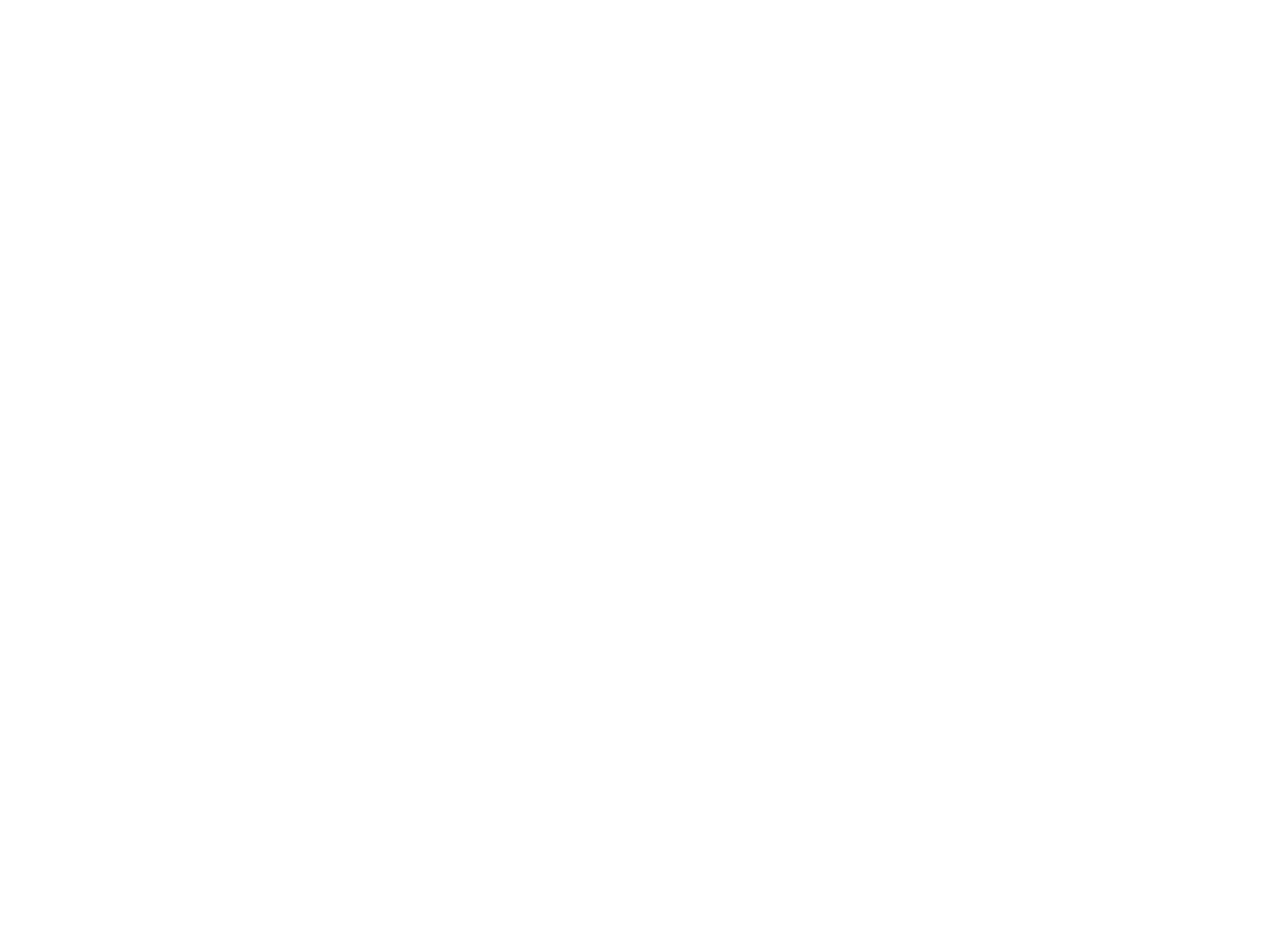
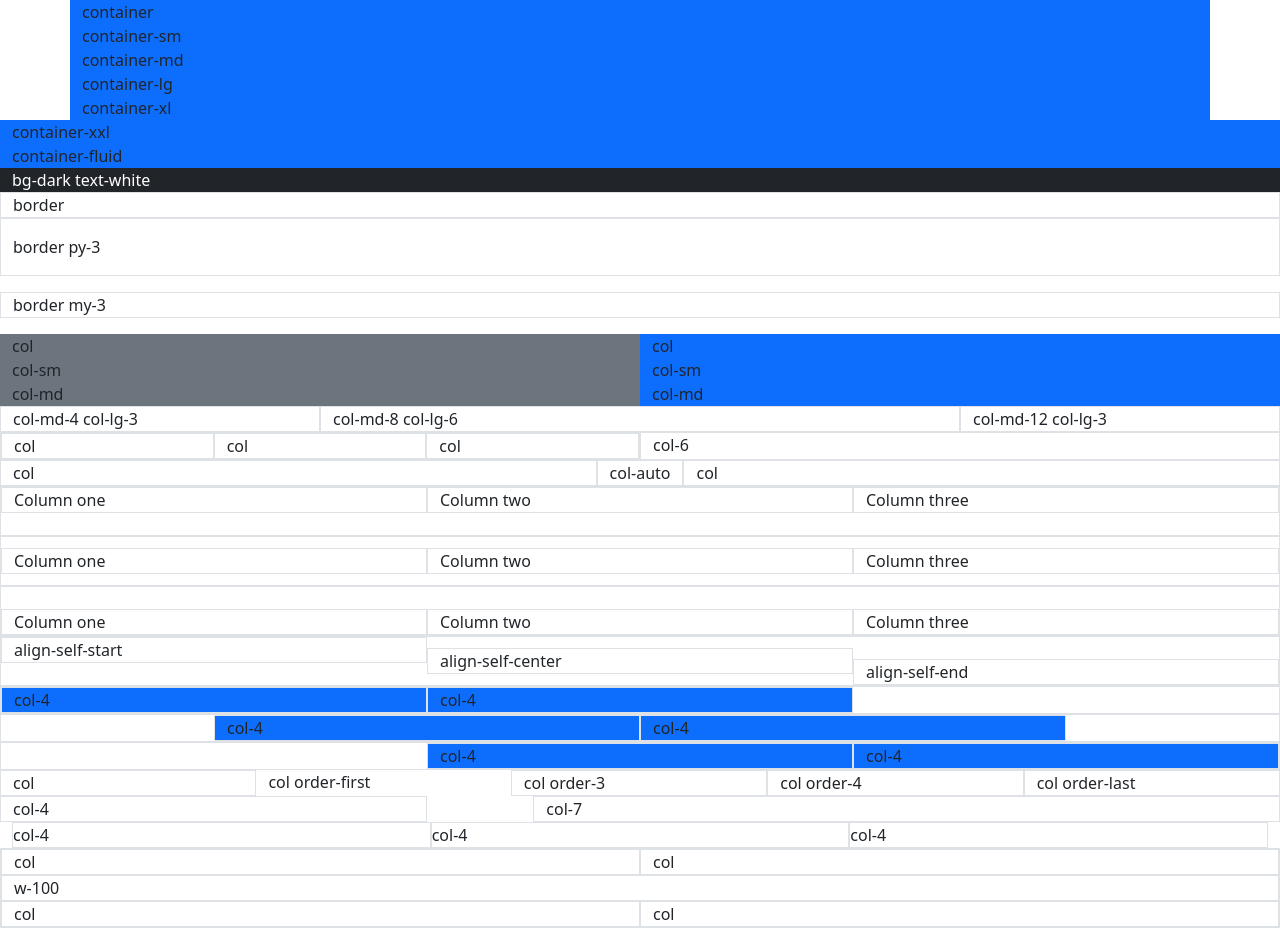
Before and after one commit to nicolasmatthewlee/bootstrap-playground, a React (Create React App) app: page / in a window 1280 px wide. Before the commit the page ends 800 px from the top, so only its background shows below. Built offline with nearby package versions, Linux system fonts and the light colour scheme.

Commit message:
worked through introduction, getting started, containers, grid system

```diff
--- a/src/App.js
+++ b/src/App.js
@@ -1,7 +1,166 @@
 import "bootstrap/dist/css/bootstrap.min.css";
 
+// import individual components rather than the entire library
+// to reduce the amount of code that gets sent to the client
+import Button from "react-bootstrap/Button";
+
 function App() {
-  return <div className="App"></div>;
+  return (
+    <div className="App">
+      {/* // container spans a max-width at each breakpoint */}
+      <div className="container bg-primary">container</div>
+      {/* container-{breakpoint} spants 100% of the width until the specified breakpoint and then spans a max-width like container; will be 100% until the breakpoint specified (then max-width like container) */}
+      <div className="container-sm bg-primary">container-sm</div>
+      <div className="container-md bg-primary">container-md</div>
+      <div className="container-lg bg-primary">container-lg</div>
+      <div className="container-xl bg-primary">container-xl</div>
+      <div className="container-xxl bg-primary">container-xxl</div>
+      {/* container-fluid spans 100% of the width at each breakpoint */}
+      <div className="container-fluid bg-primary">container-fluid</div>
+      <div className="container-fluid bg-dark text-white">
+        bg-dark text-white
+      </div>
+      <div className="container-fluid border">border</div>
+      {/* default container padding is 12px on left and right and none on top and bottom */}
+      <div className="container-fluid border py-3">border py-3</div>
+      {/* NOTE: do not set left and right margin on responsive containers because the value auto is applied to margin-left and margin-right to align the container horizontally */}
+      <div className="container-fluid border my-3">border my-3</div>
+
+      {/* Bootstrap uses a 12-column grid system built with flexbox */}
+      {/* each column size specifies a max-width before it will wrap */}
+      {/* in a Bootstrap grid layout, content must be placed inside colummns and only columns can be the immediate children of rows */}
+      {/* grid column widths are set in percentages, so they are always fluid and sized relative to their parent element */}
+      <div className="container-fluid no-gutters">
+        <div className="row px-0">
+          <div className="col bg-secondary">col</div>
+          <div className="col bg-primary">col</div>
+        </div>
+        <div className="row">
+          <div className="col-sm bg-secondary">col-sm</div>
+          <div className="col-sm bg-primary">col-sm</div>
+        </div>
+        <div className="row">
+          <div className="col-md bg-secondary">col-md</div>
+          <div className="col-md bg-primary">col-md</div>
+        </div>
+        <div className="row">
+          <div className="col-sm-4 col-md-4 col-lg-3 border">
+            col-md-4 col-lg-3
+          </div>
+          <div className="col-sm-4 col-md-8 col-lg-6 border">
+            col-md-8 col-lg-6
+          </div>
+
+          {/* set the column layout on different sizes by specifying the
+          number of columns to occupy at a specific breakpoint; below:
+          col-sm-4 means that at the small breakpoint, the div will
+          occupy 4 columns */}
+          <div className="col-sm-4 col-md-12 col-lg-3 border">
+            col-md-12 col-lg-3
+          </div>
+
+          {/* below: nesting rows inside columns with additional columns
+           (total columns in a row is 12) */}
+        </div>
+        <div className="row">
+          <div className="col-6 border">
+            <div className="row">
+              <div className="col border">col</div>
+              <div className="col border">col</div>
+              <div className="col border">col</div>
+            </div>
+          </div>
+          <div className="col-6 border">col-6</div>
+        </div>
+        {/* col-auto sets the width to fit content */}
+        <div className="row">
+          <div className="col border">col</div>
+          <div className="col-auto border">col-auto</div>
+          <div className="col border">col</div>
+        </div>
+        {/* align-items-start, align-items-center, align-items-end
+        aligns each child to the top, center, bottom of the row */}
+        <div
+          className="row align-items-start border"
+          style={{ height: "50px" }}
+        >
+          <div className="col border">Column one</div>
+          <div className="col border">Column two</div>
+          <div className="col border">Column three</div>
+        </div>
+        <div
+          className="row align-items-center border"
+          style={{ height: "50px" }}
+        >
+          <div className="col border">Column one</div>
+          <div className="col border">Column two</div>
+          <div className="col border">Column three</div>
+        </div>
+        <div className="row align-items-end border" style={{ height: "50px" }}>
+          <div className="col border">Column one</div>
+          <div className="col border">Column two</div>
+          <div className="col border">Column three</div>
+        </div>
+        {/* align-self-start, align-self-center, align-self-end aligns
+        individual columns to the top, center, bottom of a row
+        (in a row, align determines vertical alignment */}
+        <div className="row border" style={{ height: "50px" }}>
+          <div className="col border align-self-start">align-self-start</div>
+          <div className="col border align-self-center">align-self-center</div>
+          <div className="col border align-self-end">align-self-end</div>
+        </div>
+        {/* justify-content-start, justify-content-middle, justify-content-end
+        aligns content horizonally to the left, center, and right of a row
+        (in a row, justify-content determines horizontal alignment) */}
+        <div className="row border justify-content-start">
+          <div className="col-4 bg-primary border">col-4</div>
+          <div className="col-4 bg-primary border">col-4</div>
+        </div>
+        <div className="row border justify-content-center">
+          <div className="col-4 bg-primary border">col-4</div>
+          <div className="col-4 bg-primary border">col-4</div>
+        </div>
+        <div className="row border justify-content-end">
+          <div className="col-4 bg-primary border">col-4</div>
+          <div className="col-4 bg-primary border">col-4</div>
+        </div>
+        {/* can manipulate the order of columns regardless of their JSX (or html)
+        order with order-first, order-last, order-{1-12}
+        lower numbers appear before higher numbers */}
+        <div className="row">
+          <div className="col border order-last">col order-last</div>
+          <div className="col border">col</div>
+          <div className="col border order-4">col order-4</div>
+          <div className="col border order-3">col order-3</div>
+          <div className="col  borderorder-first">col order-first</div>
+        </div>
+        {/* offset sets the left margin of the col to the specified number
+        of columns; can be set for different screen sizes with offset-sm-{1-12} */}
+        <div className="row">
+          <div className="col-4 border">col-4</div>
+          <div className="col-7 border offset-1">col-7</div>
+        </div>
+
+        {/* remove negative margins and padding from child columns
+        by setting gutters to 0: g-0 */}
+        <div className="row g-0">
+          <div className="col-4 border">col-4</div>
+          <div className="col-4 border">col-4</div>
+          <div className="col-4 border">col-4 </div>
+        </div>
+
+        {/* create equal-width columns that span multiple rows by inserting
+        w-100 where you want the columns to break to a new line */}
+        <div className="row border">
+          <div className="col border">col</div>
+          <div className="col border">col</div>
+          <div className=" border w-100">w-100</div>
+          <div className="col border">col</div>
+          <div className="col border">col</div>
+        </div>
+      </div>
+    </div>
+  );
 }
 
 export default App;
```
